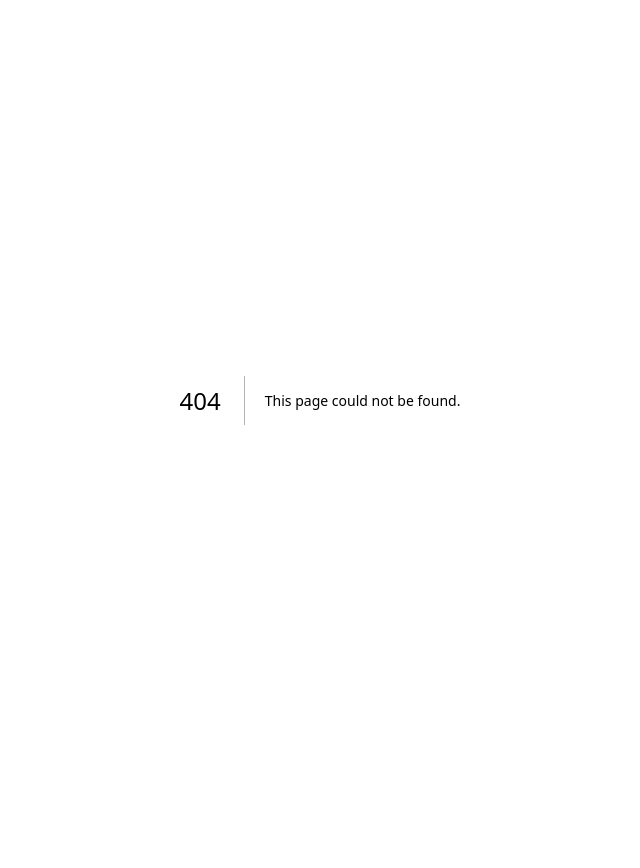
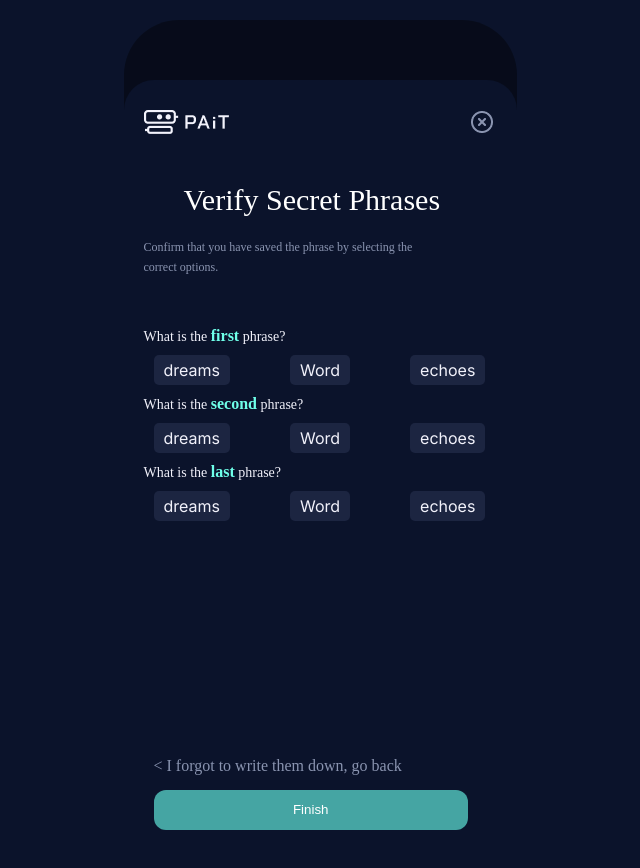
Before and after one commit to willywonder/PAIT-APPv2, a Next.js app: page /Walletcreation5 in a window 1280 px wide. Before the commit this address had no page. Shown: the top 868 px of the page, without its empty margins (320-960 px from the left). Before the commit the page ends 800 px from the top, so only its background shows below. Built offline with nearby package versions, Linux system fonts and the light colour scheme.

Commit message:
added more states

```diff
--- a/package.json
+++ b/package.json
@@ -9,9 +9,10 @@
     "lint": "next lint"
   },
   "dependencies": {
+    "next": "14.2.5",
     "react": "^18",
     "react-dom": "^18",
-    "next": "14.2.5"
+    "react-modal": "^3.16.1"
   },
   "devDependencies": {
     "eslint": "^8",
--- a/src/app/Wallet creation5/walletcreate5.css
+++ /dev/null
@@ -1,111 +0,0 @@
-body {
-    display: grid;
-    place-items: center;
-    margin: 0;
-    margin-top: 20px;
-  }
-  .createwallet {
-    width: 393px;
-    height: 852px;
-    flex-shrink: 0;
-    border-radius: 55px;
-    background: rgba(0, 0, 0, 0.4);
-  }
-  .createwallet-container {
-    display: flex;
-    flex-direction: column;
-    align-items: flex-start;
-    gap: var(--sds-size-space-800);
-    flex: 1 0 0;
-    align-self: stretch;
-    background-color: #0b132b;
-    width: 393px;
-    height: 852px;
-    margin-top: 60px;
-    border-radius: 30px;
-  }
-  .top {
-    display: flex;
-    padding-top: 30px;
-    padding-left: 20px;
-    gap: 240px;
-  }
-  .verify {
-    color: #fff;
-    font-family: Poppins;
-    font-size: var(--Title-Large-Size, 30px);
-    font-weight: 500;
-    margin-left: 60px;
-    margin-top: 45px;
-  }
-  .confirm {
-    color: var(--Text-Muted, #8a94b0);
-    font-family: Poppins;
-    font-size: var(--Label-Medium-Size, 12px);
-    font-style: normal;
-    font-weight: 500;
-    line-height: 20px; /* 166.667% */
-    width: 300px;
-    margin-left: 20px;
-    margin-top: 20px;
-    margin-bottom: 40px ;
-  }
-  .header {
-    color: var(--Text, #f2f2fb);
-    font-family: Poppins;
-    font-size: var(--Label-Large-Size, 14px);
-    font-style: normal;
-    font-weight: 400;
-    span{
-      color: var(--Fluorescent-Cyan, #6FFFE9);
-      font-family: Poppins;
-      font-size: var(--Label-Large-Size, 16px);
-      font-style: normal;
-      font-weight: 700;
-    }
-    margin-left: 20px;
-    margin-top: 10px;
-  }
-  .word-container {
-    display: flex; /* Aligns items in a row */
-    gap: 60px; /* Adds space between each word */
-    margin-left: 30px;
-    margin-top: 10px;
-
-  }
-  .word {
-    padding: 10px; /* Adds padding around each word */
-    border-radius: var(--Corner-Full, 1000px);
-    background: var(--Background-Secondary, #1C2541);
-    border-radius: 18px; /* Optional: Rounds the corners */
-    color: #f2f2fb;
-  }
-  .forgot-text{
-    color: var(--Text-Muted, #8A94B0);
-  text-align: center;
-  font-family: Poppins;
-  font-size: var(--Label-Medium-Size, 16px);
-  font-weight: 500;
-  margin-top: 60%;
-  margin-left: 30px;
-  }
-  .finish-btn {
-    display: flex;
-    height: 40px;
-    width:80%;
-    margin-left: 30px;
-    margin-top:15px ;
-    padding: var(--sds-size-space-200) var(--sds-size-space-400);
-    justify-content: center;
-    align-items: center;
-    gap: var(--sds-size-space-300);
-    border-radius: var(--Corner-Medium, 12px);
-    background: var(--Background-Secondary, #1C2541);
-    color: #8A94B0; /* Optional: Sets the text color to white */
-    border: none; /* Optional: Removes the border */
-    cursor: pointer; /* Optional: Changes the cursor to a pointer on hover */
-  }
-
-  .finish-btn:hover {
-    background: #162033; /* Optional: Darkens the background color on hover */
-  }
--- a/src/app/Wallet creation5/page.js
+++ b/src/app/Walletcreation5/page.js
@@ -1,10 +1,26 @@
-import React from "react";
+"use client";
+import React, { useState } from "react";
 import Image from "next/image";
 import "./walletcreate5.css";
-
+import { useRouter } from "next/navigation";
 const Walletcreation5 = () => {
   const phrases = ["first", "second", "last"];
   const words = ["dreams", "Word", "echoes"];
+
+  // State to keep track of the selected word for each phrase
+  const [selectedWords, setSelectedWords] = useState(Array(phrases.length).fill(""));
+
+  const router = useRouter();
+
+  // Function to handle word selection for a specific phrase
+  const handleWordClick = (phraseIndex, word) => {
+    const newSelectedWords = [...selectedWords];
+    newSelectedWords[phraseIndex] = word;
+    setSelectedWords(newSelectedWords);
+  };
+  const handleGoBack =() =>{
+    router.push("/Walletcreation4");
+  }
 
   return (
     <div className="createwallet">
@@ -22,25 +38,28 @@ const Walletcreation5 = () => {
           Confirm that you have saved the phrase by selecting the correct
           options.
         </div>
-
-        {phrases.map((phrase, index) => (
-          <div key={index}>
+        {phrases.map((phrase, phraseIndex) => (
+          <div key={phraseIndex}>
             <div className="header">
               What is the <span>{phrase}</span> phrase?
             </div>
             <div className="word-container">
-              {words.map((word, i) => (
-                <span key={i} className="word">
+              {words.map((word, wordIndex) => (
+                <span
+                  key={wordIndex}
+                  className={`word ${selectedWords[phraseIndex] === word ? "selected" : ""}`}
+                  onClick={() => handleWordClick(phraseIndex, word)}
+                >
                   {word}
                 </span>
               ))}
             </div>
           </div>
         ))}
-        <div className="forgot-text">
+        <div className="forgot-text" onClick={handleGoBack} style={{ cursor: 'pointer' }}>
           &lt; I forgot to write them down, go back
         </div>
-        <button className="finish-btn">Finish</button>
+        <button className="finish">Finish</button>
       </div>
     </div>
   );
--- /dev/null
+++ b/src/app/Walletcreation5/walletcreate5.css
@@ -0,0 +1,122 @@
+body {
+  display: grid;
+  place-items: center;
+  margin: 0;
+  margin-top: 20px;
+}
+.createwallet {
+  width: 393px;
+  height: 852px;
+  flex-shrink: 0;
+  border-radius: 55px;
+  background: rgba(0, 0, 0, 0.4);
+}
+.createwallet-container {
+  display: flex;
+  flex-direction: column;
+  align-items: flex-start;
+  gap: var(--sds-size-space-800);
+  flex: 1 0 0;
+  align-self: stretch;
+  background-color: #0b132b;
+  width: 393px;
+  height: 852px;
+  margin-top: 60px;
+  border-radius: 30px;
+}
+.top {
+  display: flex;
+  padding-top: 30px;
+  padding-left: 20px;
+  gap: 240px;
+}
+.verify {
+  color: #fff;
+  font-family: Poppins;
+  font-size: var(--Title-Large-Size, 30px);
+  font-weight: 500;
+  margin-left: 60px;
+  margin-top: 45px;
+}
+.confirm {
+  color: var(--Text-Muted, #8a94b0);
+  font-family: Poppins;
+  font-size: var(--Label-Medium-Size, 12px);
+  font-style: normal;
+  font-weight: 500;
+  line-height: 20px; /* 166.667% */
+  width: 300px;
+  margin-left: 20px;
+  margin-top: 20px;
+  margin-bottom: 40px;
+}
+.header {
+  color: var(--Text, #f2f2fb);
+  font-family: Poppins;
+  font-size: var(--Label-Large-Size, 14px);
+  font-style: normal;
+  font-weight: 400;
+  span {
+    color: var(--Fluorescent-Cyan, #6fffe9);
+    font-family: Poppins;
+    font-size: var(--Label-Large-Size, 16px);
+    font-style: normal;
+    font-weight: 700;
+  }
+  margin-left: 20px;
+  margin-top: 10px;
+}
+.word-container {
+  display: flex; /* Aligns items in a row */
+  gap: 60px; /* Adds space between each word */
+  margin-left: 30px;
+  margin-top: 10px;
+}
+.word {
+  padding: 10px; /* Adds padding around each word */
+  border-radius: var(--Corner-Full, 1000px);
+  background: var(--Background-Secondary, #1c2541);
+  border-radius: 18px; /* Optional: Rounds the corners */
+  color: #f2f2fb;
+}
+.forgot-text {
+  color: var(--Text-Muted, #8a94b0);
+  text-align: center;
+  font-family: Poppins;
+  font-size: var(--Label-Medium-Size, 16px);
+  font-weight: 500;
+  margin-top: 60%;
+  margin-left: 30px;
+}
+.finish {
+  display: flex;
+  height: 40px;
+  width: 80%;
+  margin-left: 30px;
+  margin-top: 15px;
+  padding: var(--sds-size-space-200) var(--sds-size-space-400);
+  justify-content: center;
+  align-items: center;
+  gap: var(--sds-size-space-300);
+  border-radius: var(--Corner-Medium, 12px);
+  background: var(--Primary-action, #45a5a3);
+  color: white; /* Optional: Sets the text color to white */
+  border: none; /* Optional: Removes the border */
+  cursor: pointer; /* Optional: Changes the cursor to a pointer on hover */
+}
+
+.finish-btn:hover {
+  background: #162033; /* Optional: Darkens the background color on hover */
+}
+
+.word {
+  padding: 5px 10px;
+  border-radius: 5px;
+  cursor: pointer;
+  transition: background-color 0.3s ease;
+}
+
+.word.selected {
+  background-color: white;
+  color: black; /* Optional: change the text color when selected */
+}
```
Also changed, not shown: src/app/Walletcreation4/page.js (+11 -3 lines), 1 other file (tests, documents, lock files or other folders).
